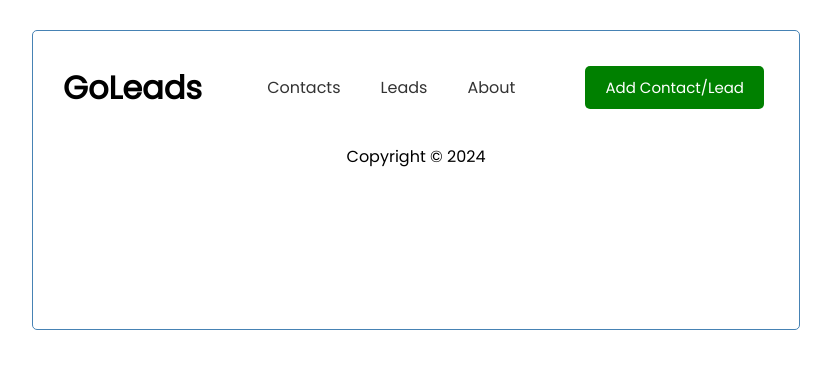
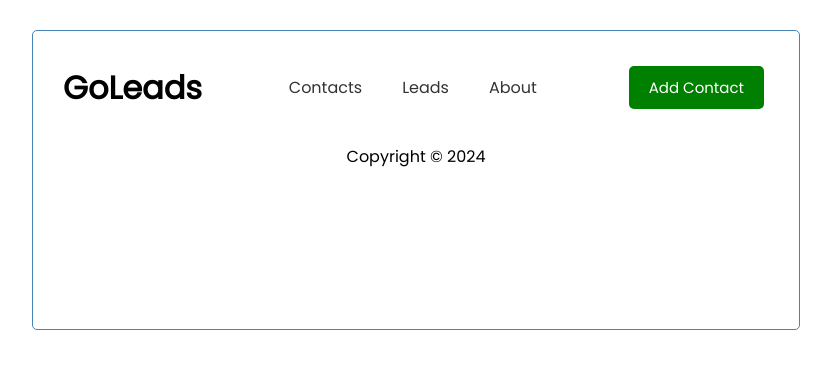
Before and after one commit to elab-development/internet-tehnologije-projekat-crm_2017_0100, a React (Create React App) app in the folder frontend/: page / in a window 1280 px wide. Shown: the top 368 px of the page, without its empty margins (224-1055 px from the left). Built offline with nearby package versions, Linux system fonts and the light colour scheme; no server answers.

Commit message:
Posto sam odvajao sve za lead i za contact, i ovde sam morao dodavi varijabile i sve sto je potrebno

```diff
--- a/frontend/src/components/Header.js
+++ b/frontend/src/components/Header.js
@@ -3,20 +3,28 @@ import { useLocation } from 'react-router-dom'
 import Button from './Button'
 import Navbar from './Navbar'
 
-const Header = ({ title, onAdd, showAdd }) => {
+const Header = ({ title, onAddLead, onAddContact, showAddLead, showAddContact }) => {
     const location = useLocation()
 
     return (
     <header className='header'>
         <h1>GoLeads</h1>
         <Navbar />
+        {location.pathname === '/leads' && (
+            <Button
+            color={showAddLead ? 'red' : 'green'}
+            text={showAddLead ? 'Close' : 'Add Lead'}
+            onClick={onAddLead}
+        />
+        )}
         {location.pathname === '/' && (
         <Button
-            color={showAdd ? 'red' : 'green'}
-            text={showAdd ? 'Close' : 'Add Contact/Lead'}
-            onClick={onAdd}
+            color={showAddContact ? 'red' : 'green'}
+            text={showAddContact ? 'Close' : 'Add Contact'}
+            onClick={onAddContact}
         />
         )}
+
     </header>
     )
 }
```
